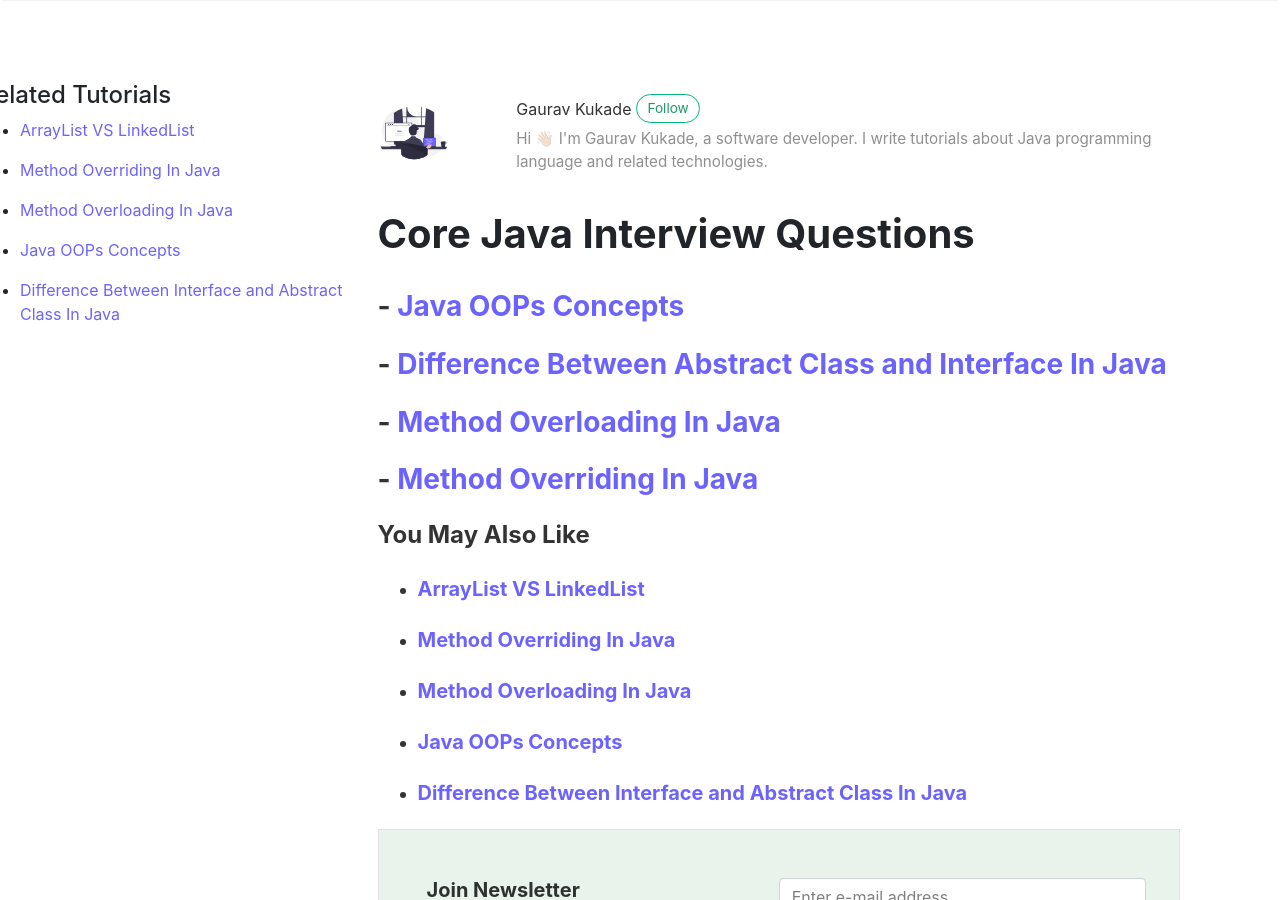
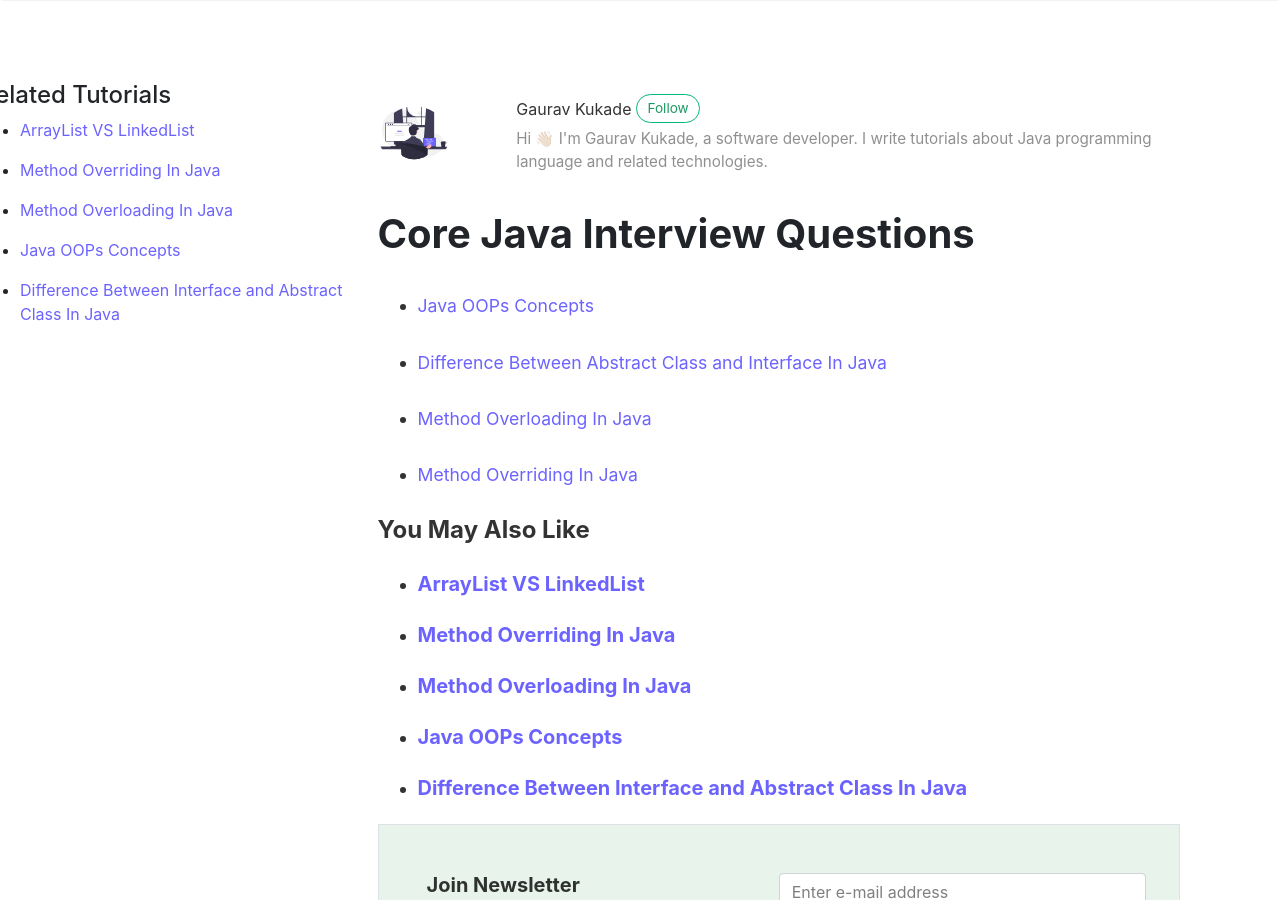
Before and after one commit to coderolls/coderolls-blog, a Jekyll site: the page built from _posts/java-interview-questions/2022-10-28-core-java-interview-questions.md, in a window 1280 px wide and 900 px high. Built offline with Jekyll 4.4.1, drawn with Linux system fonts in a browser that asks for light colours; nearby versions of some CDN libraries; comment, search, counter and statistics services are not loaded.

```diff
--- a/_posts/java-interview-questions/2022-10-28-core-java-interview-questions.md
+++ b/_posts/java-interview-questions/2022-10-28-core-java-interview-questions.md
@@ -6,13 +6,12 @@ categories: [Java, Java Interview Questions, Core Java Interview Questions]
 toc: false
 description: "An index page for Core Java Interview Questions."
 hidden: true
-
 ---
 
-### - [Java OOPs Concepts](/java-oops-concepts/)
+- [Java OOPs Concepts](/java-oops-concepts/)
 
-### - [Difference Between Abstract Class and Interface In Java](/difference-between-abstract-class-and-interface/)
+- [Difference Between Abstract Class and Interface In Java](/difference-between-abstract-class-and-interface/)
 
-### - [Method Overloading In Java](/method-overloading-in-java/)
+- [Method Overloading In Java](/method-overloading-in-java/)
 
-### - [Method Overriding In Java](/method-overriding-in-java/)
+- [Method Overriding In Java](/method-overriding-in-java/)
```
